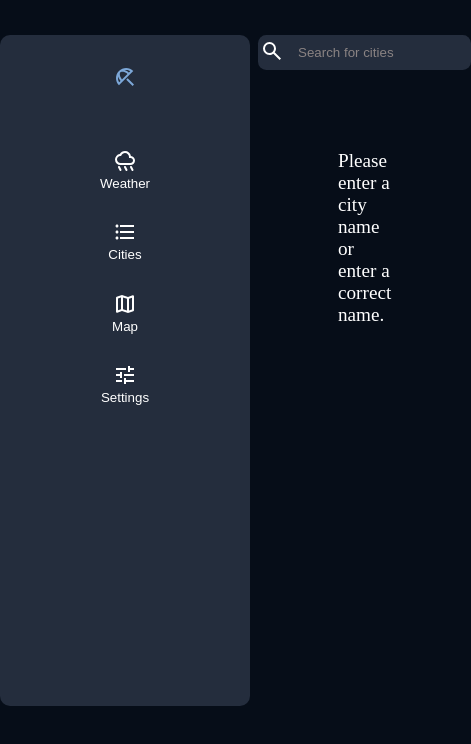
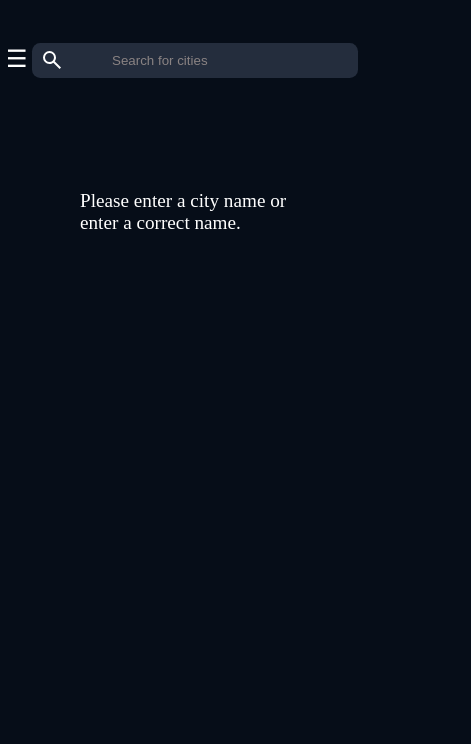
Before and after one commit to Axtam-01/Weather-APP-Vue-js, a Vue app: page / in a window 390 px wide. Shown: the top 744 px of the page, 471 px wide, since content can reach past the window. Built offline with nearby package versions, Linux system fonts and the light colour scheme.

Commit message:
adapted for mobile devices

```diff
--- a/package.json
+++ b/package.json
@@ -10,7 +10,8 @@
   },
   "dependencies": {
     "axios": "^1.8.4",
-    "vue": "^3.5.13"
+    "vue": "^3.5.13",
+    "vue-router": "^4.5.0"
   },
   "devDependencies": {
     "@vitejs/plugin-vue": "^5.2.3",
--- a/src/components/App.vue
+++ b/src/components/App.vue
@@ -1,4 +1,5 @@
 <template>
+  <div>
     <div class="boxContainer">
       <div class="fixedSidebar">
         <navWeather />
@@ -22,6 +23,7 @@
 
       <div class="weekk">
         <weeklyForecast :weeklyData="dailyForecast" />
+      </div>
     </div>
   </div>
 </template>
@@ -61,7 +63,7 @@ const fetchWeather = async (city) => {
       forecastData.value = [];
       dailyForecast.value = [];
     } else {
-      weather.value = {name: city, ...res.data.list[0]};
+      weather.value = { name: city, ...res.data.list[0] };
       forecastData.value = res.data.list.slice(0, 6);
       const grouped = {};
       res.data.list.forEach((item) => {
@@ -124,7 +126,7 @@ body {
 
 .errorMessage,
 .loadingMessage {
-  color:white;
+  color: white;
   font-size: 1.2rem;
   widows: 100%;
   height: 15.4rem;
@@ -136,4 +138,13 @@ body {
   color: white;
   margin-top: 1rem;
 }
+@media (max-width: 480px) {
+  body {
+    font-size: 14px;
+  }
+  .boxContainer {
+    display: flex;
+    flex-direction: column;
+  }
+}
 </style>
--- a/src/components/airConditions.vue
+++ b/src/components/airConditions.vue
@@ -133,4 +133,18 @@ const props = defineProps({
   padding: 1rem;
   flex-basis: 50%;
 }
+@media (max-width: 480px){
+  .titleAction{
+    font-size: 14px;
+  }
+  .seeMore{
+  margin: -0.625rem 1.4rem 0 0 ;
+  }
+  .realFeel{
+    font-size: 14px;
+  }
+  .realFeel span{
+font-size: 18px;
+  }
+}
 </style>
--- a/src/components/nav.vue
+++ b/src/components/nav.vue
@@ -1,67 +1,114 @@
-<template >
-  <div class="sidebarMenu">
+<template>
+  <div>
+    <button class="openBtn" @click="isOpen = true" v-if="!isOpen">☰</button>
+    <div v-if="isOpen" class="overlay" @click="isOpen = false"></div>
+    <div class="sidebarMenu" :class="{ active: isOpen }">
       <div class="weatherIcon">
         <div class="iconBox">
-        <img
-          src="/src/assets/img/beach_access_24dp_7CA7D8_FILL0_wght400_GRAD0_opsz24.svg"
-          alt="umbrella"
-          style="margin: 0 auto; padding-bottom: 60px; margin-top: 30px"
-          width="24px"
-          class="imgUmbrella"
-        />
-
+          <button class="closeBtn" @click="isOpen = false">✖</button>
           <button class="buttonIcon">
-          <img
-            src="/src/assets/img/rainy_24dp_FFFFFF_FILL0_wght400_GRAD0_opsz24.svg"
-            alt="rainy"
-          />
+            <img src="/src/assets/img/rainy_24dp_FFFFFF_FILL0_wght400_GRAD0_opsz24.svg" alt="rainy" />
             <p>Weather</p>
           </button>
           <button class="buttonIcon">
-          <img
-            src="/src/assets/img/format_list_bulleted_24dp_FFFFFF.svg"
-            alt="format_list"
-          />
+            <img src="/src/assets/img/format_list_bulleted_24dp_FFFFFF.svg" alt="format_list" />
             <p>Cities</p>
           </button>
           <button class="buttonIcon">
-          <img
-            src="/src/assets/img/map_24dp_FFFFFF_FILL0_wght400_GRAD0_opsz24.svg"
-            alt="map"
-          />
+            <img src="/src/assets/img/map_24dp_FFFFFF_FILL0_wght400_GRAD0_opsz24.svg" alt="map" />
             <p>Map</p>
           </button>
           <button class="buttonIcon">
-          <img
-            src="/src/assets/img/tune_24dp_FFFFFF_FILL0_wght400_GRAD0_opsz24.svg"
-            alt="tune"
-          />
+            <img src="/src/assets/img/tune_24dp_FFFFFF_FILL0_wght400_GRAD0_opsz24.svg" alt="tune" />
             <p>Settings</p>
           </button>
         </div>
       </div>
     </div>
+  </div>
 </template>
-<script>
 
+<script setup>
+import { ref } from 'vue'
+
+const isOpen = ref(false)
 </script>
-<style >
-.weatherIcon {
-  width: 15.625rem;
-  padding-bottom: 17rem;
-}
+
+<style scoped>
+
 .sidebarMenu {
   background: #242d3d;
   border-radius: 0.625rem;
+  width: 250px;
+height: 680px;
+}
+
+.iconBox {
+  display: flex;
+  flex-direction: column;
+padding: 40%;
+
+
 }
 .buttonIcon {
   padding-bottom: 1.825rem;
   background: none;
   color: white;
   border: none;
+
 }
-.iconBox {
-  display: flex;
-  flex-direction: column;
+.imgUmbrella {
+  display: block;
+
+}
+.openBtn, .closeBtn {
+  display: none;
+}
+@media (max-width: 480px) {
+  .openBtn {
+    display: block;
+    position: fixed;
+    background: none;
+    color: white;
+    padding: 10px;
+    border: none;
+    font-size: 24px;
+    z-index: 1000;
+    cursor: pointer;
+    left: -0.25rem;
+
+  }
+
+  .closeBtn {
+    display: block;
+    position: absolute;
+    top: 15px;
+    right: 15px;
+    background: none;
+    color: white;
+    border: none;
+    font-size: 24px;
+    cursor: pointer;
+  }
+
+  .sidebarMenu {
+    position: fixed;
+    top: 0;
+    left: -100%;
+    width: 50%;
+    height: 100%;
+    z-index: 1000;
+  }
+
+  .sidebarMenu.active {
+    left: 0;
+  }
+  .overlay {
+  position: fixed;
+  inset: 0;
+  background-color: rgba(0, 0, 0, 0.8);
+  z-index: 900;
+}
+
 }
 </style>
--- a/src/components/searchCity.vue
+++ b/src/components/searchCity.vue
@@ -3,7 +3,7 @@
     <section class="weatherNav">
       <input
         v-model="city"
-        @keyup.enter="submitCity"
+        @keyup.enter="handleEnter"
         type="text"
         placeholder="Search for cities"
         class="search"
@@ -24,6 +24,10 @@ const emit = defineEmits(["city-selected"]);
 
 const city = ref("");
 
+const handleEnter = (event) => {
+  event.target.blur();
+  submitCity();
+};
 const submitCity = () => {
   if (city.value.trim()) {
     emit("city-selected", city.value);
@@ -34,7 +38,7 @@ const submitCity = () => {
 
 <style scoped>
 .search {
-  width: 100%;
+  width:100%;
   height: 2.2rem;
   border-radius: 0.52rem;
   color: white;
@@ -58,4 +62,17 @@ const submitCity = () => {
   left: 260px;
   cursor: pointer;
 }
+@media (max-width: 480px){
+  .searchBtn{
+    left: 2.5rem;
+    top: 3rem;
+  }
+  .search::placeholder{
+    padding: 2.5rem;
+  }
+  .search{
+
+    margin: 0 2rem 2rem 2rem;
+  }
+}
 </style>
--- a/src/components/todaysForecast.vue
+++ b/src/components/todaysForecast.vue
@@ -44,7 +44,6 @@ defineProps({
   color: #8a96a9;
   background-color: #242d3d;
   border-radius: 0.6rem;
-
   visibility: hidden;
 }
 
@@ -66,9 +65,10 @@ defineProps({
 .temperatureBlock {
   display: flex;
   justify-content: flex-start;
-  gap: 3rem;
+  gap: 3.5rem;
   overflow-x: auto;
   padding-left: 1rem;
+
 }
 
 .temperatureBlock::-webkit-scrollbar {
@@ -88,8 +88,8 @@ defineProps({
 }
 
 .forecastItem img {
-  width: 40px;
-  height: 40px;
+  width: 2.5rem;
+    height:2.5rem;
   object-fit: contain;
   border-radius: 50%;
 }
@@ -103,4 +103,20 @@ defineProps({
   color: #ff5e5e;
   font-size: 1.1rem;
 }
+@media (max-width: 480px){
+
+  .temperatureBlock{
+    width: 20rem;
+    overflow-x: auto;
+    gap: 3rem;
+    padding-left:0;
+  }
+.titleForecast{
+  font-size: 14px;
+  color:#8a96a9;
+}
+.temperatureBlock p{
+  font-size: 14px;
+}
+}
 </style>
--- a/src/components/weatherInfo.vue
+++ b/src/components/weatherInfo.vue
@@ -47,9 +47,6 @@ const getWeatherIcon = (main) => {
   }
 };
 </script>
-
-
-
 <style scoped>
 .weatherContainer {
   display: flex;
@@ -69,7 +66,16 @@ const getWeatherIcon = (main) => {
   margin-top: 1.3rem;
 }
 .sunImage img {
-  width: 60px;
-  height: 60px;
+  width: 3.75rem;
+  height:3.75rem;
+}
+@media (max-width: 480px){
+  .weatherContainer{
+    gap: 9rem;
+    margin: 0 2.5rem;
+  }
+  .sunImage{
+    margin: 1.5rem 0 0 0;
+  }
 }
 </style>
--- a/src/components/weeklyForecast.vue
+++ b/src/components/weeklyForecast.vue
@@ -87,4 +87,15 @@ const getIconUrl = (iconCode) => {
 .forecastWeek::-webkit-scrollbar {
   display: none;
 }
+@media (max-width: 480px){
+  .forecastWeek{
+margin: -2.875rem 0 0 0;
+font-size: 14px;
+  }
+  .textAside{
+   color: #8a96a9;
+  margin: 0 3.3rem 0 0;
+
+ }
+}
 </style>
--- a/src/main.js
+++ b/src/main.js
@@ -1,5 +1,4 @@
 
 import { createApp } from 'vue'
 import App from './components/App.vue'
-
 createApp(App).mount('#app')
```
Also changed, not shown: 1 other file (tests, documents, lock files or other folders). Lines whose indentation alone changed are shown as unchanged.
